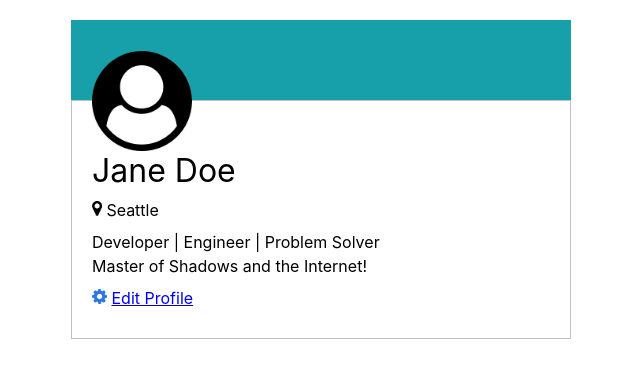
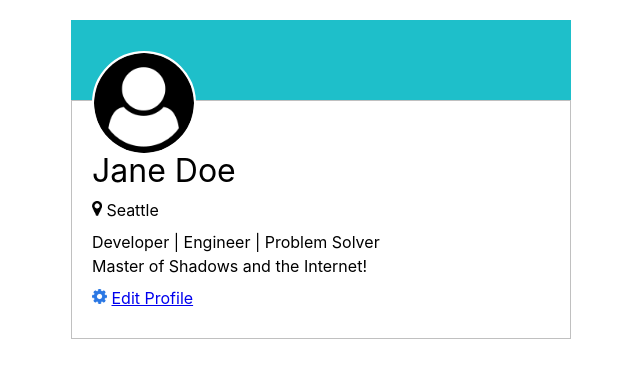
Before and after one commit to jhonvo/User_Card, a plain HTML site: page index.html in a window 1280 px wide. Shown: the whole page, without its empty margins (319-959 px from the left). Drawn offline with Linux system fonts and the light colour scheme.

Commit message:
Adjusting Styles

```diff
--- a/css/style.css
+++ b/css/style.css
@@ -10,7 +10,7 @@ body{
 }
 
 header{
-    background-color: rgb(23, 160, 170);
+    background-color: rgb(30, 191, 202);
     height: 80px;
     width: 500px;
     border: 0;
@@ -44,4 +44,7 @@ header{
     position: absolute;
     top: -50px;
     left: 20px;
+    background-color: white;
+    border-radius: 50%;
+    border: 2px solid white;
 }
```
